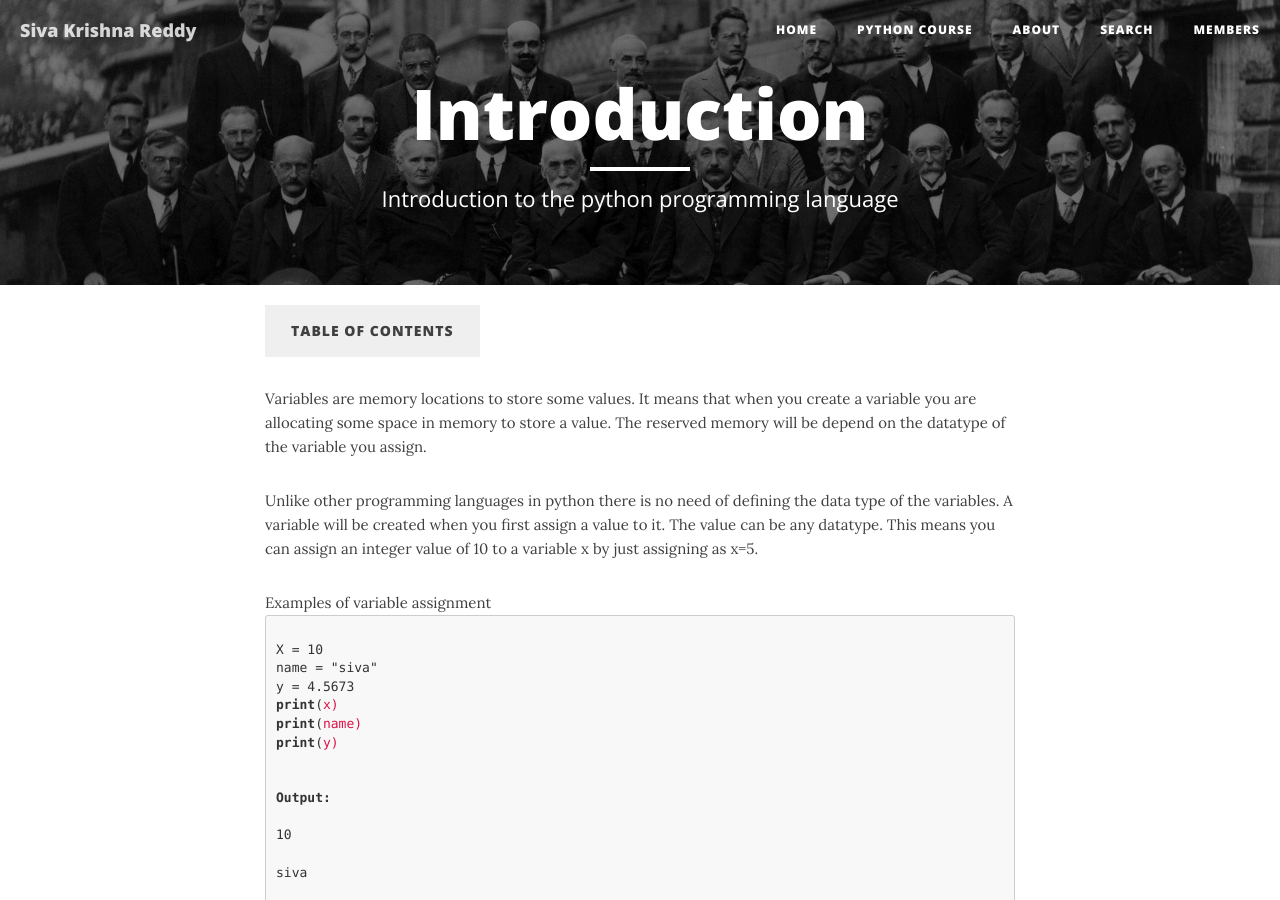
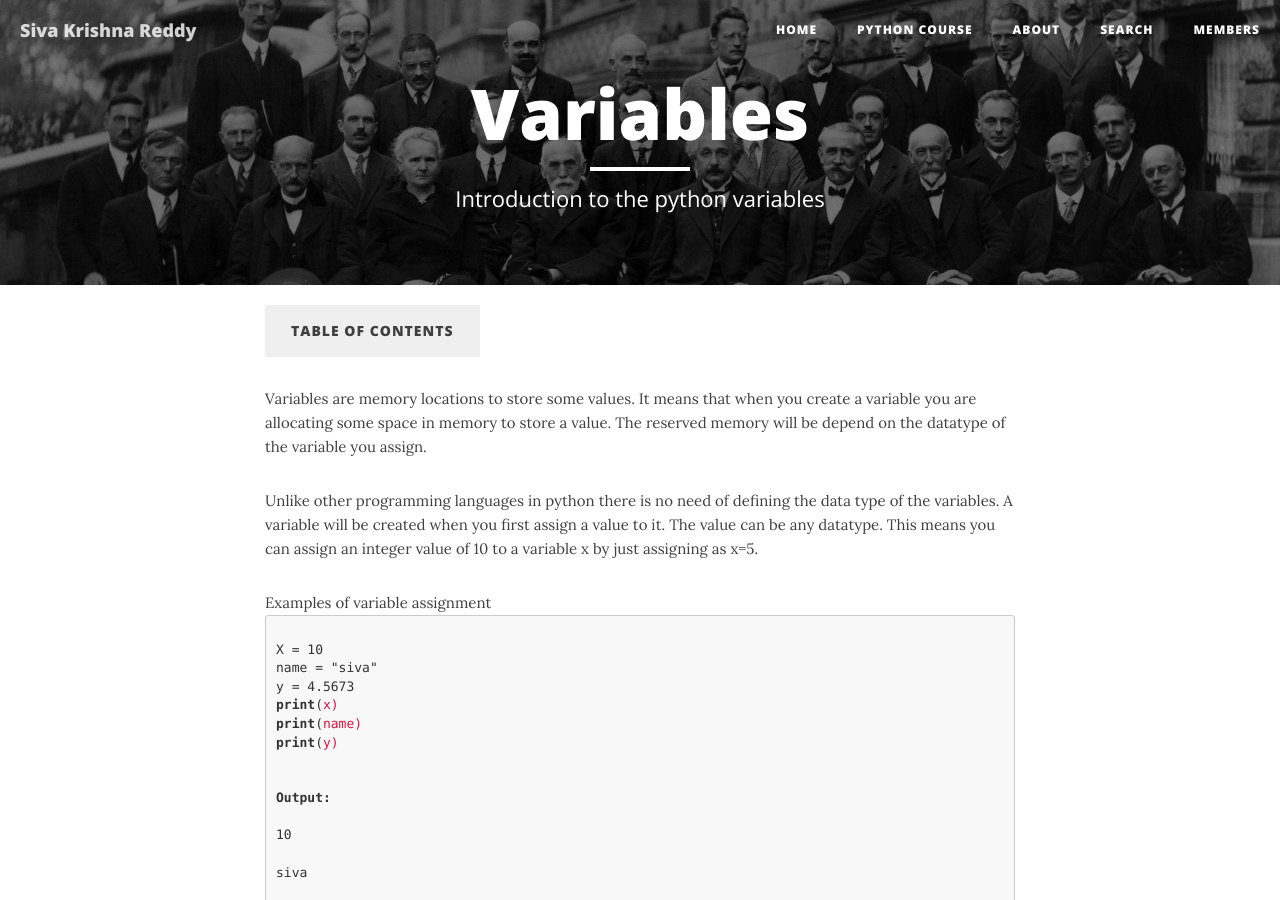
Before and after one commit to sivakrishna383/sivakrishna383.github.io, a Jekyll site: the page built from pages/variables.md, in a window 1280 px wide and 900 px high. Built offline with Jekyll 4.4.1, drawn with Linux system fonts in a browser that asks for light colours; nearby versions of some CDN libraries.

Commit message:
Update variables.md

```diff
--- a/pages/variables.md
+++ b/pages/variables.md
@@ -1,7 +1,7 @@
 ---
 layout: default
-title: Introduction
-description: "Introduction to the python programming language"
+title: Variables
+description: "Introduction to the python variables"
 
 ---
 
```
